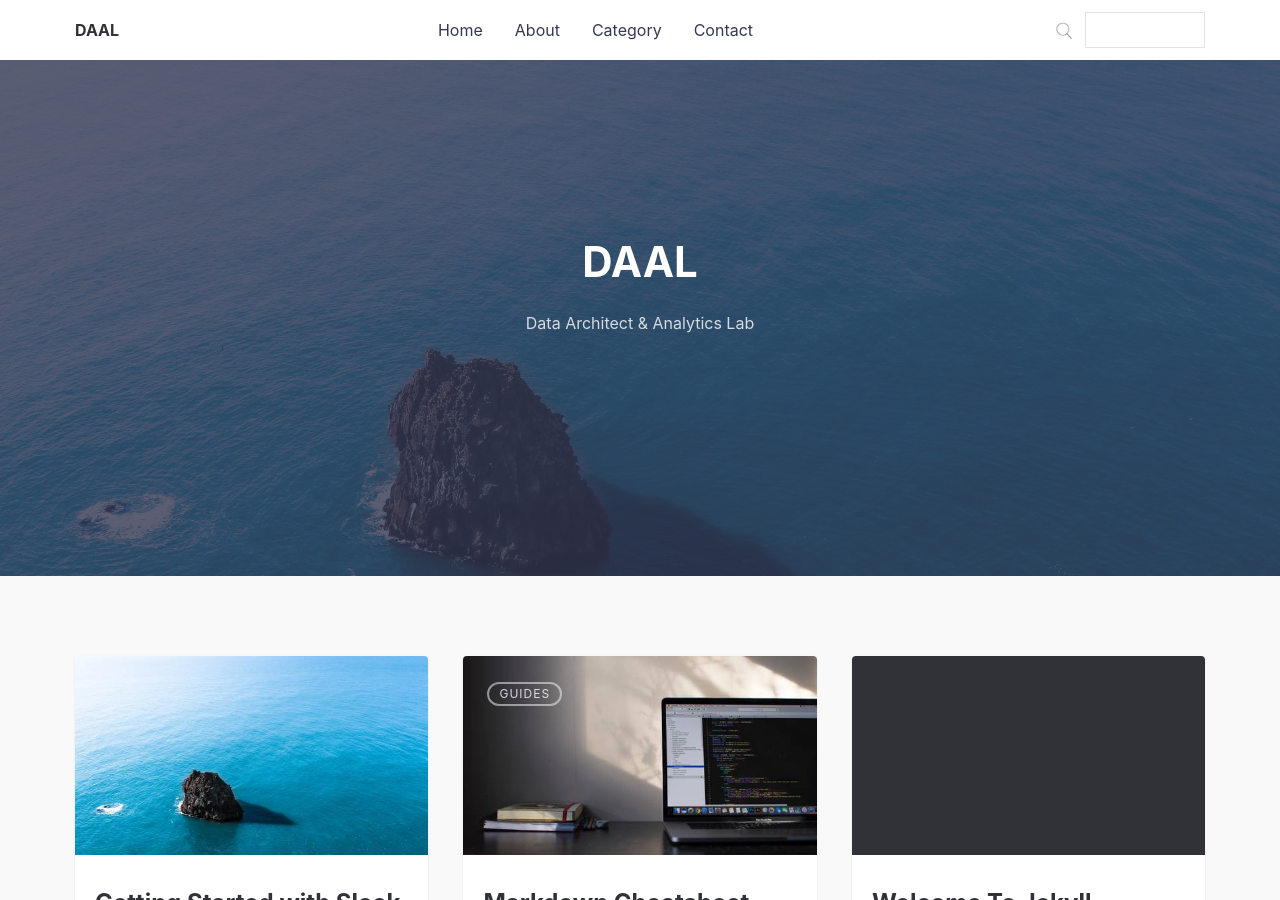
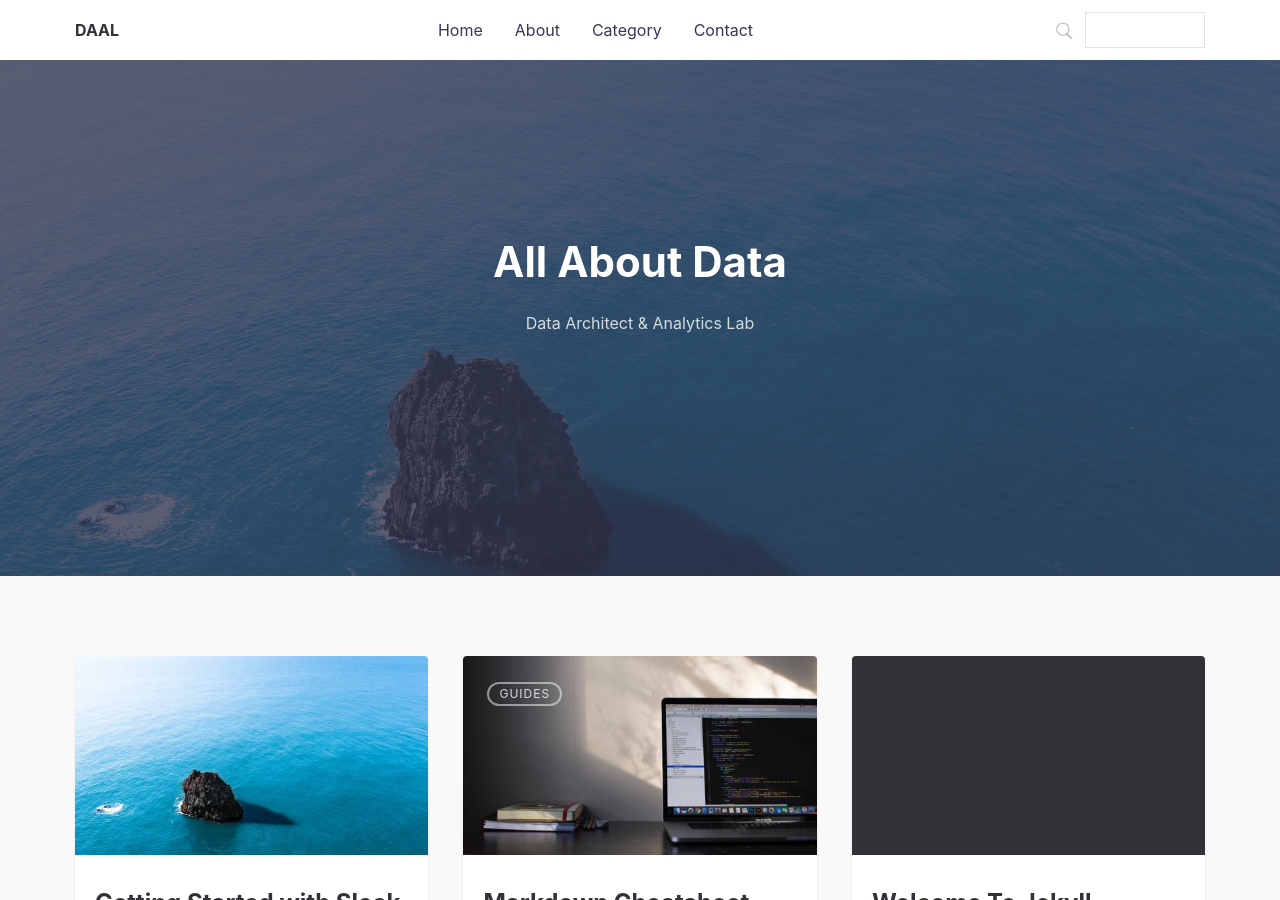
Before and after one commit to hjben/hjben.github.io, a Jekyll site: the page built from index.md, in a window 1280 px wide and 900 px high. Built offline with Jekyll 4.4.1, drawn with Linux system fonts in a browser that asks for light colours; nearby versions of some CDN libraries.

Commit message:
Page title and changed

```diff
--- a/_config.yml
+++ b/_config.yml
@@ -1,5 +1,5 @@
 # SITE CONFIGURATION
-title: DAAL # your site title
+title: All About Data # your site title
 author: Ben # You
 description: > # Meta description of Homepage
   Data Architect & Analytics Lab
```
